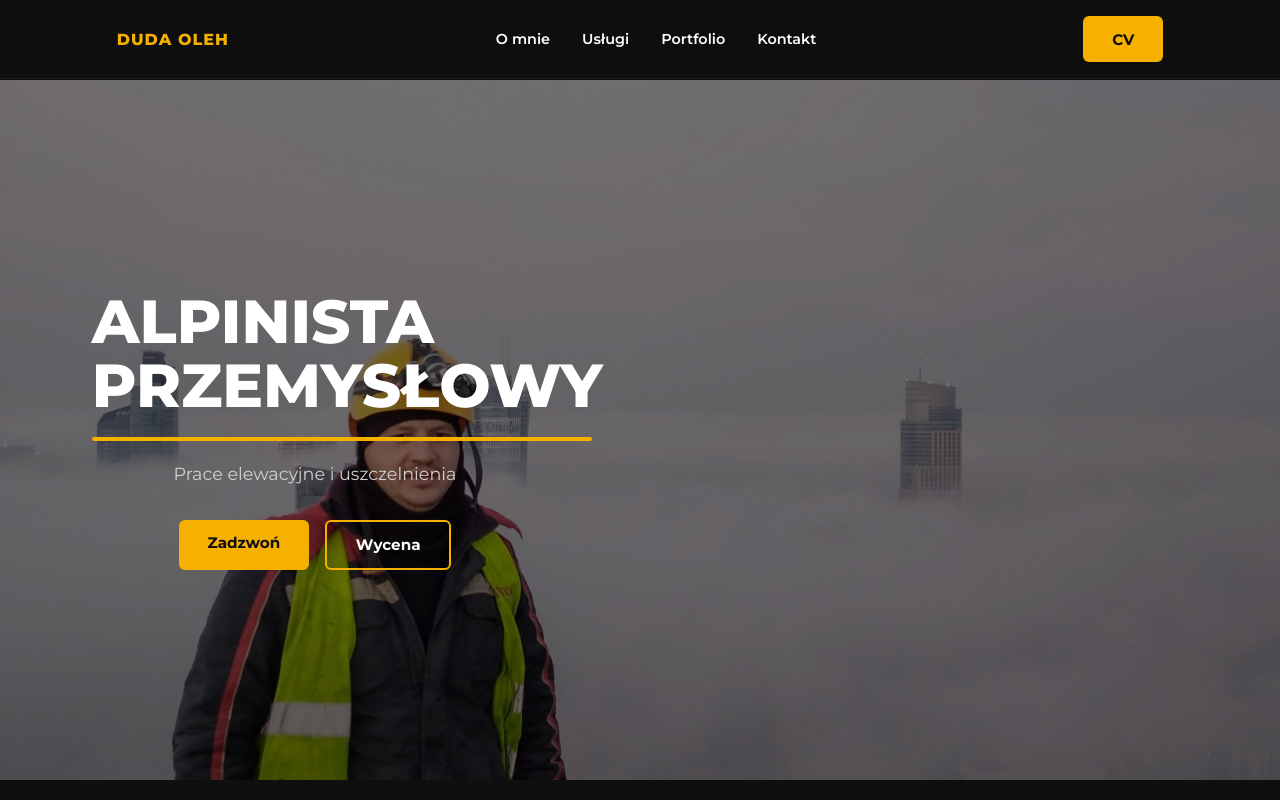
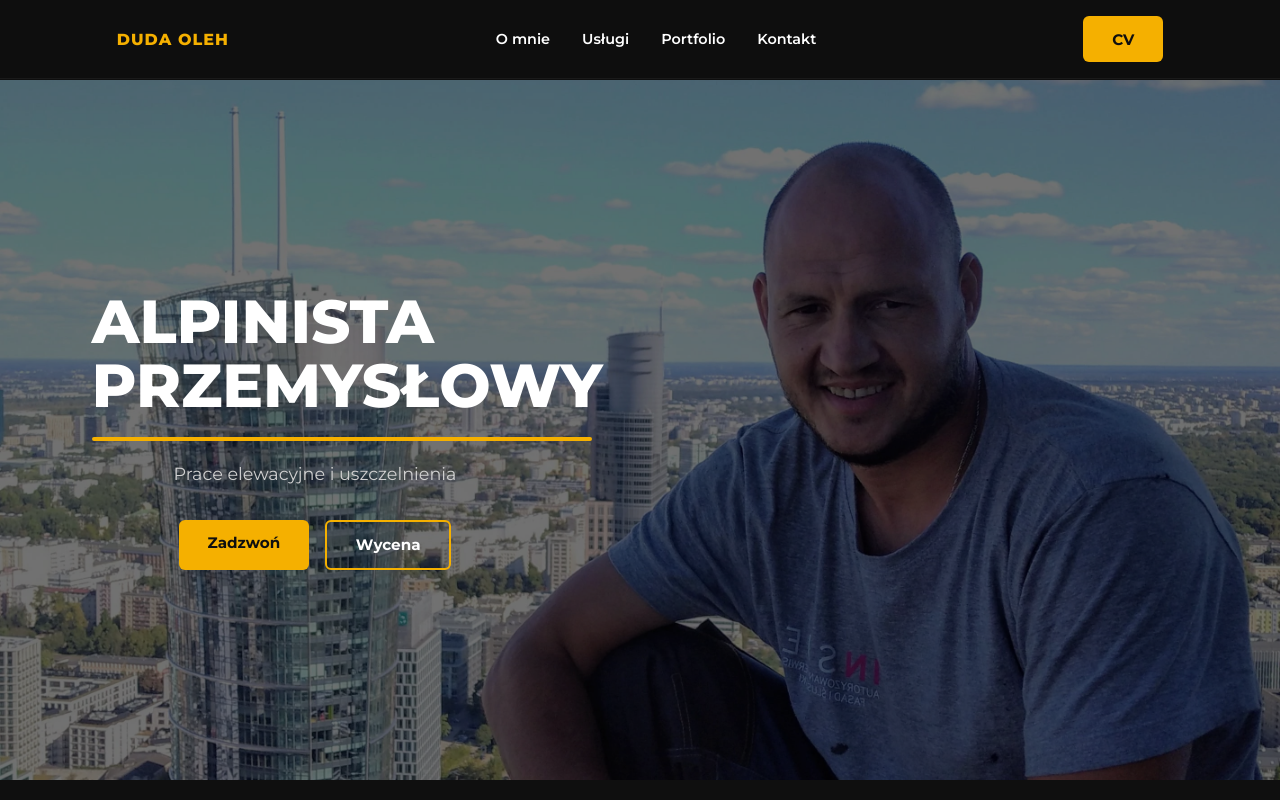
Before and after one commit to Svitwave/CV, a website: page index.html in a window 1280 px wide. Shown: the top 800 px of the page. Drawn offline with Linux system fonts and the light colour scheme; some packages are replaced by stand-ins of ours; a script that the page names is missing.

Commit message:
fix foto

```diff
--- a/css/style.css
+++ b/css/style.css
@@ -91,7 +91,7 @@ body {
   position: relative;
   height: 700px;
   margin-top: 80px; /* Add margin to avoid overlap with header */
-  background-image: url("../images/hero.webp");
+  background-image: url("../images/heroo.webp");
   background-size: cover;
   background-position: center right;
   background-repeat: no-repeat;
```
Also changed, not shown: index.html (+0 -43 lines), js/main.js (+0 -67 lines).
